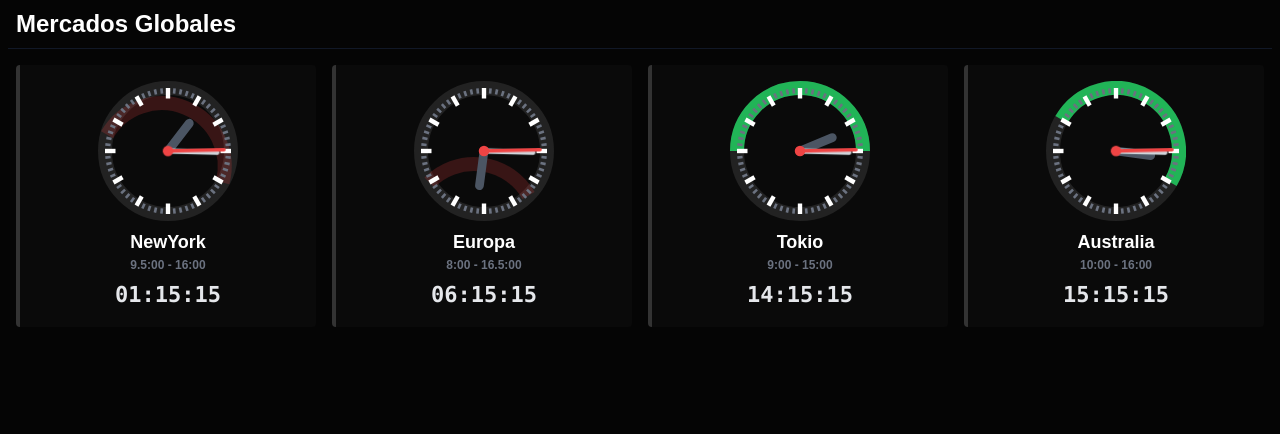
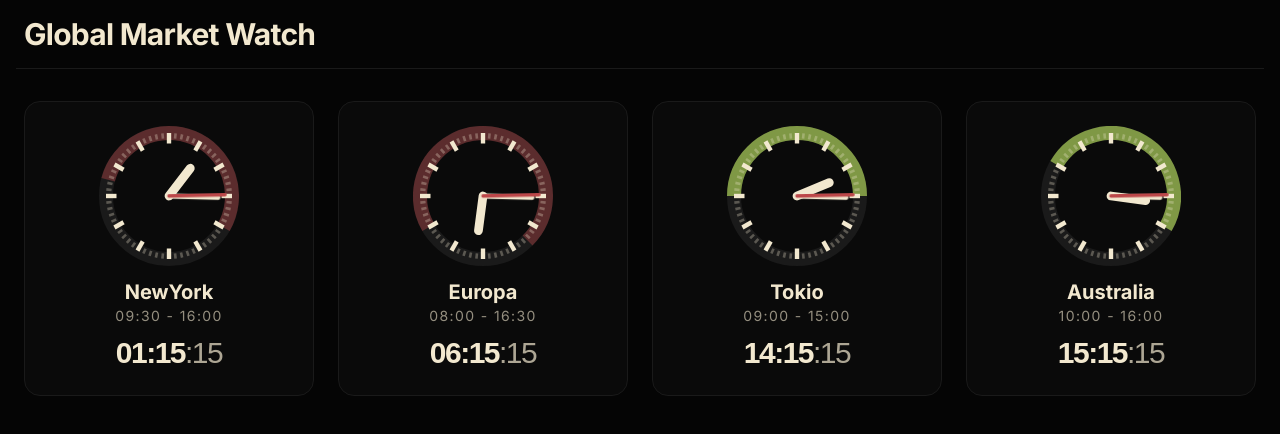
Before and after one commit to LucianoCotto/Global-Markets-Clock, a plain HTML site: page index.html in a window 1280 px wide. Drawn offline with nearby package versions, Linux system fonts and the light colour scheme; a web font is replaced by a local one.

Commit message:
Actualizar index.html

```diff
--- a/index.html
+++ b/index.html
@@ -5,63 +5,62 @@
     <meta name="viewport" content="width=device-width, initial-scale=1.0">
     <title>Global Market Tracker</title>
     <script src="https://cdn.tailwindcss.com"></script>
+    <link href="https://fonts.googleapis.com/css2?family=IBM+Plex+Sans+Devanagari:wght@300;700&family=Inter:wght@400;700&display=swap" rel="stylesheet">
     <style>
-        body { background-color: #050505; color: #ffffff; font-family: sans-serif; }
-        .market-card { background: #0a0a0a; border-left: 4px solid #333; }
-        /* Contenedor cuadrado estricto */
-        .clock-container {
-            width: 100%;
-            max-width: 140px;
-            aspect-ratio: 1 / 1;
-            margin: 0 auto;
-            position: relative;
-        }
-        .clock-svg { width: 100%; height: 100%; display: block; }
+        body { background-color: #050505; color: #F2E8CF; font-family: 'Inter', sans-serif; }
+        .market-card { background: #0a0a0a; border: 1px solid #1a1a1a; }
+        .clock-container { width: 100%; max-width: 140px; aspect-ratio: 1 / 1; margin: 0 auto; }
+        .tech-font-bold { font-family: 'IBM Plex Sans Devanagari', sans-serif; font-weight: 700; }
+        .tech-font-light { font-family: 'IBM Plex Sans Devanagari', sans-serif; font-weight: 300; }
         .hand-group { transition: transform 0.2s cubic-bezier(0.4, 0, 0.2, 1); }
-        .hour-hand { stroke: #4b5563; stroke-width: 5; stroke-linecap: round; }
-        .min-hand { stroke: #d1d5db; stroke-width: 3; stroke-linecap: round; }
-        .sec-hand { stroke: #ef4444; stroke-width: 2; stroke-linecap: round; }
-        .tick-hour { stroke: #ffffff; stroke-width: 2.5; }
-        .tick-min { stroke: #6b7280; stroke-width: 1.5; }
+        .hour-hand { stroke: #F2E8CF; stroke-width: 5; stroke-linecap: round; }
+        .min-hand { stroke: #F2E8CF; stroke-width: 3; stroke-linecap: round; }
+        .sec-hand { stroke: #BC4749; stroke-width: 2; stroke-linecap: round; }
+        .tick-hour { stroke: #F2E8CF; stroke-width: 2.5; }
+        .tick-min { stroke: #F2E8CF; stroke-opacity: 0.3; stroke-width: 1.5; }
         .market-arc { fill: none; stroke-width: 8; stroke-linecap: butt; }
     </style>
 </head>
-<body class="p-2">
-    <header class="mb-4 border-b border-gray-900 pb-2 px-2">
-        <h1 class="text-2xl font-bold">Mercados Globales</h1>
+<body class="p-4">
+    <header class="mb-8 border-b border-[#1a1a1a] pb-4 px-2">
+        <h1 class="text-3xl font-bold tracking-tight">Global Market Watch</h1>
     </header>
 
-    <div id="clock-grid" class="grid grid-cols-2 lg:grid-cols-4 gap-4 px-2"></div>
+    <div id="clock-grid" class="grid grid-cols-2 lg:grid-cols-4 gap-6 px-2"></div>
 
     <script>
         const markets = [
-            { name: "NewYork", tz: "America/New_York", open: 9.5, close: 16 },
-            { name: "Europa", tz: "Europe/London", open: 8, close: 16.5 },
-            { name: "Tokio", tz: "Asia/Tokyo", open: 9, close: 15 },
-            { name: "Australia", tz: "Australia/Sydney", open: 10, close: 16 }
+            { name: "NewYork", tz: "America/New_York", open: "09:30", close: "16:00" },
+            { name: "Europa", tz: "Europe/London", open: "08:00", close: "16:30" },
+            { name: "Tokio", tz: "Asia/Tokyo", open: "09:00", close: "15:00" },
+            { name: "Australia", tz: "Australia/Sydney", open: "10:00", close: "16:00" }
         ];
+
+        function timeToDegrees(timeStr) {
+            const [h, m] = timeStr.split(':').map(Number);
+            return ((h % 12) * 30) + (m * 0.5) - 90;
+        }
 
         function createClocks() {
             const grid = document.getElementById('clock-grid');
             markets.forEach((m, index) => {
                 const card = document.createElement('div');
-                card.className = 'market-card p-4 rounded flex flex-col items-center gap-2';
+                card.className = 'market-card p-6 rounded-2xl flex flex-col items-center gap-3';
                 card.innerHTML = `
                     <div class="clock-container">
-                        <svg class="clock-svg" viewBox="0 0 80 80" preserveAspectRatio="xMidYMid meet">
-                            <circle cx="40" cy="40" r="36" stroke="#222" stroke-width="8" fill="none"/>
+                        <svg class="w-full h-full" viewBox="0 0 80 80">
+                            <circle cx="40" cy="40" r="36" stroke="#1a1a1a" stroke-width="8" fill="none"/>
                             <path id="arc-${index}" class="market-arc" d=""/>
                             <g id="ticks-${index}"></g>
                             <g id="group-hour-${index}" class="hand-group"><line x1="40" y1="40" x2="40" y2="20" class="hour-hand"/></g>
                             <g id="group-min-${index}" class="hand-group"><line x1="40" y1="40" x2="40" y2="12" class="min-hand"/></g>
                             <g id="group-sec-${index}" class="hand-group"><line x1="40" y1="40" x2="40" y2="8" class="sec-hand"/></g>
-                            <circle cx="40" cy="40" r="3" fill="#ef4444"/>
                         </svg>
                     </div>
                     <div class="text-center w-full">
-                        <h2 class="text-[18px] font-bold">${m.name}</h2>
-                        <p class="text-[12px] text-gray-500 uppercase font-semibold">${m.open}:00 - ${m.close}:00</p>
-                        <div id="digital-${index}" class="font-mono text-[22px] font-bold text-gray-200 mt-1">00:00:00</div>
+                        <h2 class="text-xl font-bold">${m.name}</h2>
+                        <p class="text-sm opacity-60 uppercase tracking-widest font-medium">${m.open} - ${m.close}</p>
+                        <div id="digital-${index}" class="text-3xl text-[#F2E8CF] mt-2 tracking-tighter"></div>
                     </div>
                 `;
                 grid.appendChild(card);
@@ -89,36 +88,43 @@
         function update() {
             markets.forEach((m, index) => {
                 const now = new Date(new Date().toLocaleString("en-US", { timeZone: m.tz }));
-                const h = now.getHours() + now.getMinutes()/60;
+                const currentMinutes = now.getHours() * 60 + now.getMinutes();
+                const [oH, oM] = m.open.split(':').map(Number);
+                const [cH, cM] = m.close.split(':').map(Number);
+                const isOpen = currentMinutes >= (oH * 60 + oM) && currentMinutes < (cH * 60 + cM);
 
-                const isOpen = h >= m.open && h < m.close;
                 const arc = document.getElementById(`arc-${index}`);
-                arc.setAttribute("stroke", isOpen ? "#22c55e" : "#ef4444");
-                arc.setAttribute("stroke-opacity", isOpen ? "0.9" : "0.2");
+                arc.setAttribute("stroke", isOpen ? "#A7C957" : "#BC4749");
+                // Opacidad ajustada: 0.72 (abierto) y 0.4 (cerrado)
+                arc.setAttribute("stroke-opacity", isOpen ? "0.72" : "0.4");
 
-                const startAngle = (m.open * 30) - 90;
-                const endAngle = (m.close * 30) - 90;
-                arc.setAttribute("d", describeArc(40, 40, 36, startAngle, endAngle));
+                const startAngle = timeToDegrees(m.open);
+                const endAngle = timeToDegrees(m.close);
+                const angleDiff = endAngle - startAngle;
+                const largeArc = angleDiff > 0 && angleDiff <= 180 ? 0 : 1;
 
-                const hDeg = (now.getHours() % 12) * 30 + now.getMinutes() * 0.5;
-                const mDeg = now.getMinutes() * 6 + now.getSeconds() * 0.1;
-                const sDeg = now.getSeconds() * 6;
+                arc.setAttribute("d", describeArc(40, 40, 36, startAngle, endAngle, largeArc));
 
-                document.getElementById(`group-hour-${index}`).setAttribute('transform', `rotate(${hDeg} 40 40)`);
-                document.getElementById(`group-min-${index}`).setAttribute('transform', `rotate(${mDeg} 40 40)`);
-                document.getElementById(`group-sec-${index}`).setAttribute('transform', `rotate(${sDeg} 40 40)`);
-                document.getElementById(`digital-${index}`).innerText = now.toLocaleTimeString('es-ES', { hour: '2-digit', minute: '2-digit', second: '2-digit', hour12: false });
+                document.getElementById(`group-hour-${index}`).setAttribute('transform', `rotate(${(now.getHours() % 12) * 30 + now.getMinutes() * 0.5} 40 40)`);
+                document.getElementById(`group-min-${index}`).setAttribute('transform', `rotate(${now.getMinutes() * 6 + now.getSeconds() * 0.1} 40 40)`);
+                document.getElementById(`group-sec-${index}`).setAttribute('transform', `rotate(${now.getSeconds() * 6} 40 40)`);
+
+                const hh = now.getHours().toString().padStart(2, '0');
+                const mm = now.getMinutes().toString().padStart(2, '0');
+                const ss = now.getSeconds().toString().padStart(2, '0');
+                document.getElementById(`digital-${index}`).innerHTML =
+                    `<span class="tech-font-bold">${hh}:${mm}</span><span class="tech-font-light opacity-70">:${ss}</span>`;
             });
         }
 
-        function describeArc(x, y, r, start, end) {
+        function describeArc(x, y, r, start, end, largeArc) {
             const startR = start * Math.PI / 180;
             const endR = end * Math.PI / 180;
             const x1 = x + r * Math.cos(startR);
             const y1 = y + r * Math.sin(startR);
             const x2 = x + r * Math.cos(endR);
             const y2 = y + r * Math.sin(endR);
-            return `M ${x1} ${y1} A ${r} ${r} 0 0 1 ${x2} ${y2}`;
+            return `M ${x1} ${y1} A ${r} ${r} 0 ${largeArc} 1 ${x2} ${y2}`;
         }
 
         createClocks();
```
